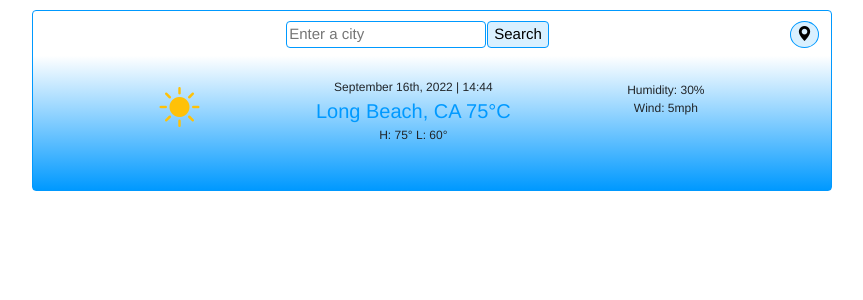
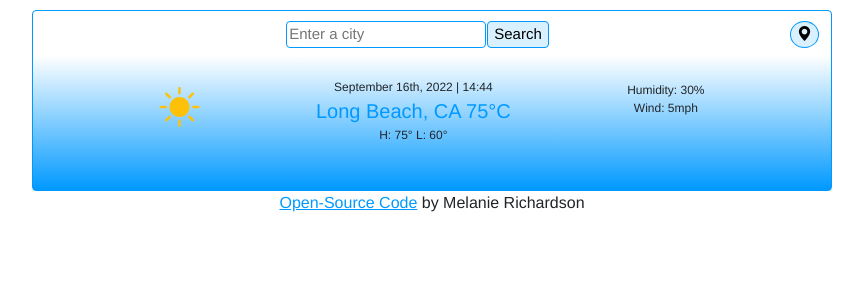
Before and after one commit to MelanieMayne/weather-react-app, a React (Create React App) app: page / in a window 1280 px wide. Shown: the top 300 px of the page, without its empty margins (208-1071 px from the left). Built offline with nearby package versions, Linux system fonts and the light colour scheme.

Commit message:
added link to github repo

```diff
--- a/src/App.css
+++ b/src/App.css
@@ -15,3 +15,6 @@
     rgb(0, 153, 255) 100%
   );
 }
+.App a {
+  color:  #0099ff;;
+}
--- a/src/App.js
+++ b/src/App.js
@@ -10,6 +10,11 @@ function App() {
         <Header />
         <TodaysWeather />
       </main>
+      <footer>
+        <span>
+          <a href="https://github.com/MelanieMayne/weather-react-app" target="_blank" rel="noreferrer">Open-Source Code</a> by Melanie Richardson
+        </span>
+      </footer>
     </div>
   );
 }
```
